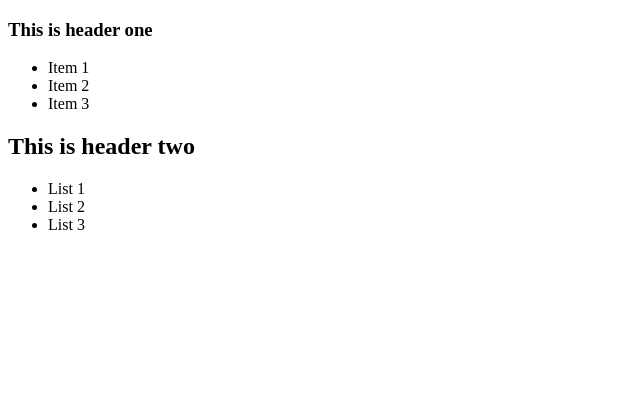
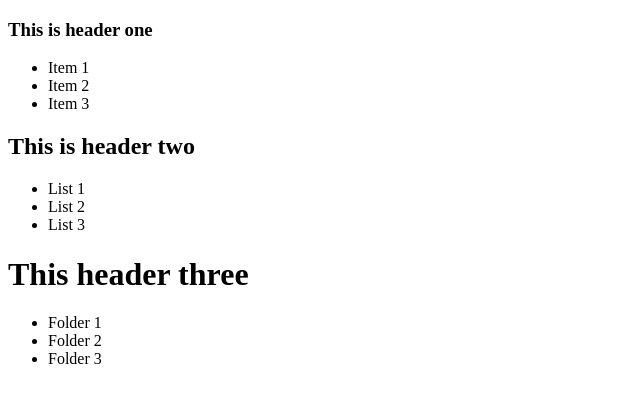
Before and after one commit to jossylopes/TestingGit, a plain HTML site: page index.html in a window 1280 px wide. Shown: the whole page, without its empty margins (0-640 px from the left). Drawn offline with Linux system fonts and the light colour scheme.

Commit message:
adding module three

```diff
--- a/index.html
+++ b/index.html
@@ -21,5 +21,13 @@
             <li>List 3</li>
         </ul>
     </module-two>
+    <module-three>
+        <h1>This header three</h1>
+        <ul>
+            <li>Folder 1</li>
+            <li>Folder 2</li>
+            <li>Folder 3</li>
+        </ul>
+    </module-three>
 </body>
 </html>
```
